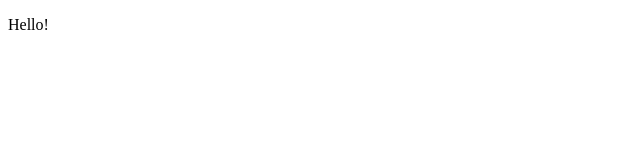
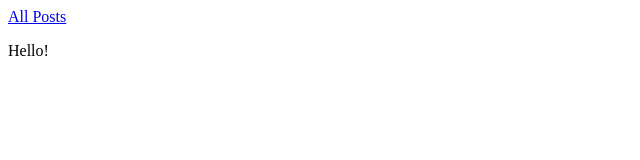
Before and after one commit to ravelll/nippue, a Vue app: page / in a window 1280 px wide. Shown: the top 160 px of the page, without its empty margins (0-640 px from the left). Built offline with nearby package versions, Linux system fonts and the light colour scheme.

Commit message:
Add link to posts page + rm no use route

```diff
--- a/src/App.vue
+++ b/src/App.vue
@@ -1,5 +1,6 @@
 <template>
   <div id="app">
+    <router-link to="/posts">All Posts</router-link>
     <router-view></router-view>
   </div>
 </template>
--- a/src/router/index.js
+++ b/src/router/index.js
@@ -14,9 +14,6 @@ export default new VueRouter({
     },
     {
       path: '/posts', component: PostList
-    },
-    {
-      path: '*', component: Hello
     }
   ]
 })
```
